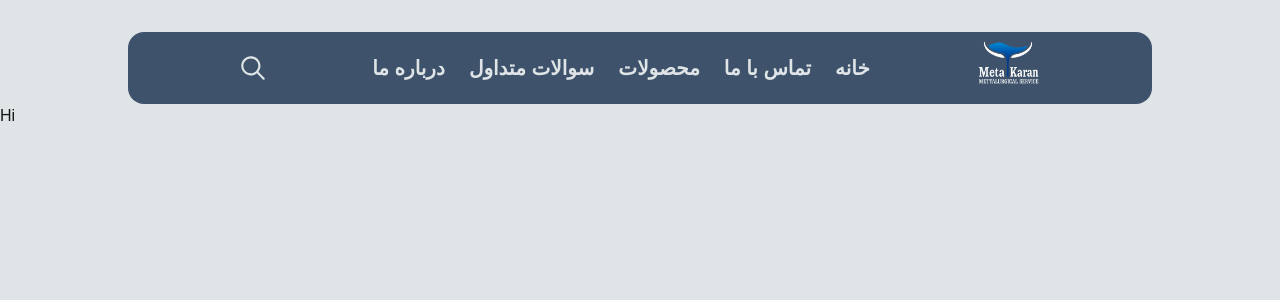
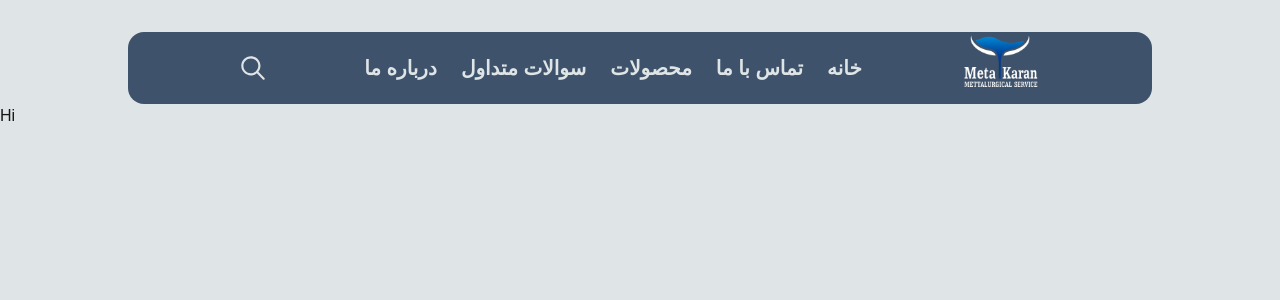
Before and after one commit to Promptopia-Academy/metalkaran, a Next.js app: page / in a window 1280 px wide. Shown: the top 300 px of the page. Built offline with nearby package versions, Linux system fonts and the light colour scheme.

Commit message:
feat: header with navigation has been added but no links are set

```diff
--- a/src/components/header/Header.tsx
+++ b/src/components/header/Header.tsx
@@ -43,8 +43,8 @@ const Header = () => {
         <Image
           src="/logo.png"
           alt="Metalkaran Logo"
-          width={70}
-          height={70}
+          width={86}
+          height={63}
           className="mr-6"
         />
       </div>
```
